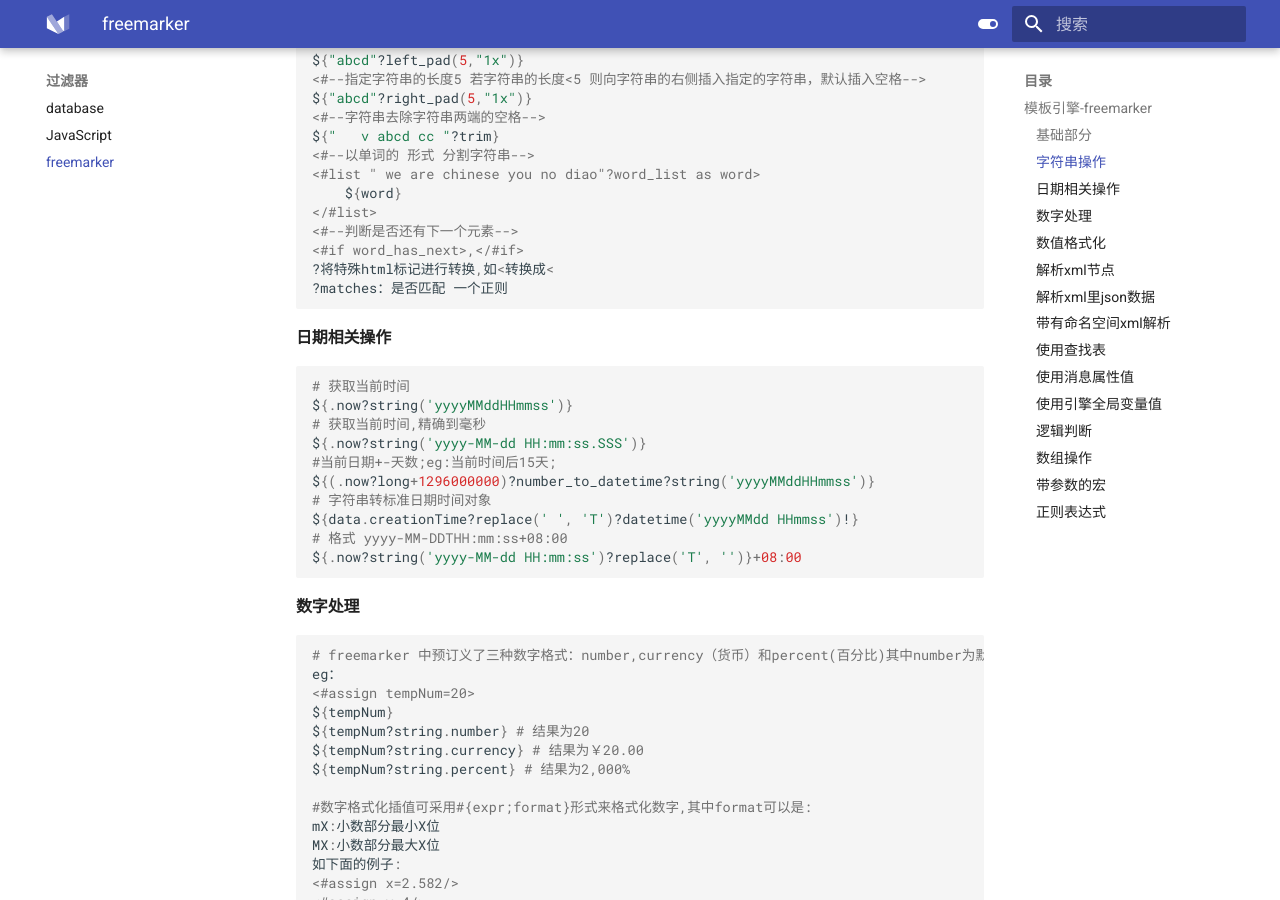
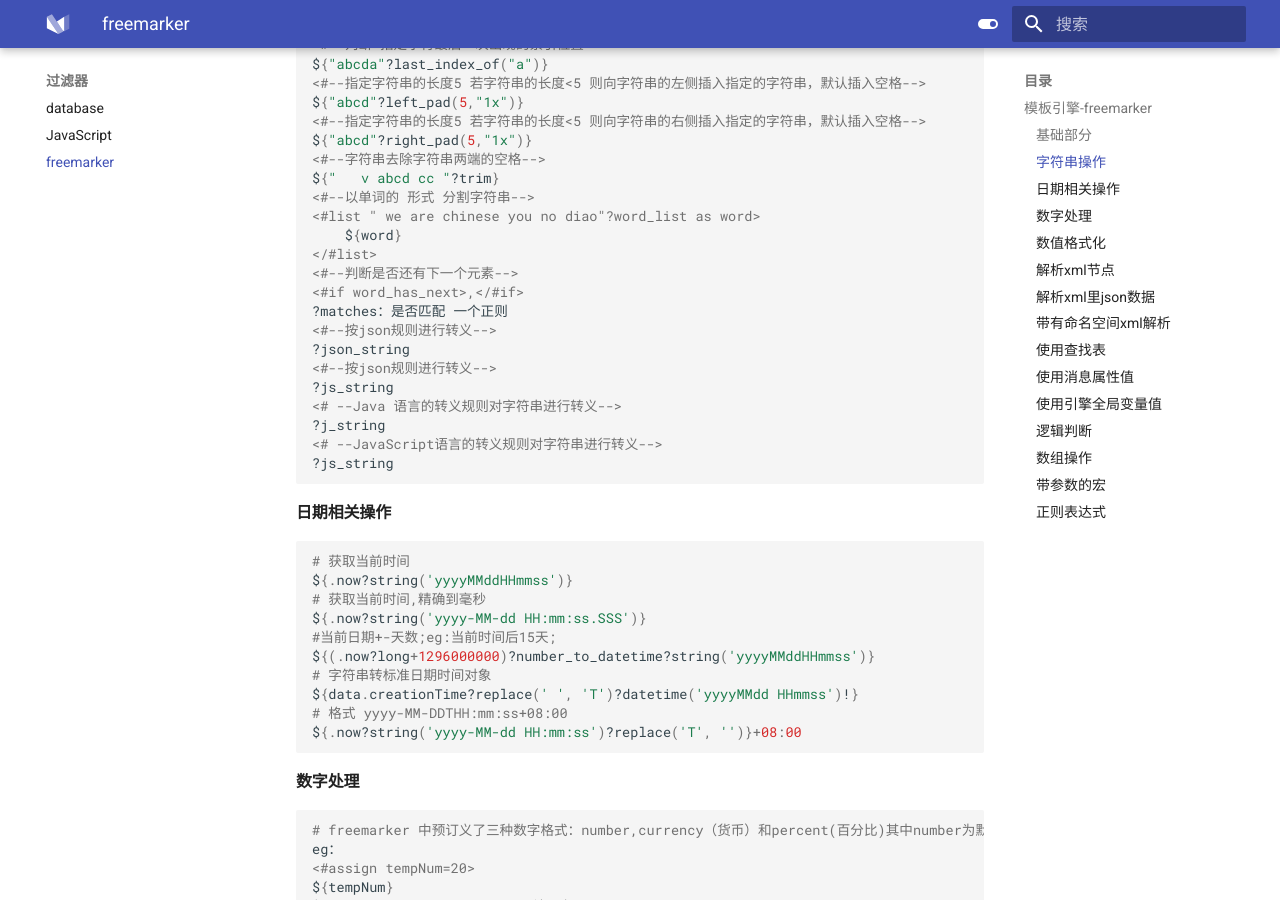
Before and after one commit to liaozhimingandy/demo, an MkDocs documentation site: the page built from docs/filter/freemarker.md, in a window 1280 px wide and 900 px high, scrolled down 2434 px. Built offline with MkDocs 1.6.1 and Material for MkDocs 9.7.7, drawn with Linux system fonts in a browser that asks for light colours.

Commit message:
1.完善freemarker相关示例及文档;

````diff
--- a/docs/filter/freemarker.md
+++ b/docs/filter/freemarker.md
@@ -116,8 +117,15 @@ ${"   v abcd cc "?trim}
 </#list>
 <#--判断是否还有下一个元素-->
 <#if word_has_next>,</#if>
-?将特殊html标记进行转换,如<转换成<
 ?matches：是否匹配 一个正则
+<#--按json规则进行转义-->
+?json_string
+<#--按json规则进行转义-->
+?js_string
+<# --Java 语言的转义规则对字符串进行转义-->
+?j_string
+<# --JavaScript语言的转义规则对字符串进行转义-->
+?js_string
 ```
 
 #### 日期相关操作
````
Also changed, not shown: other parts of docs/filter/freemarker.md (+2 -1 lines).
